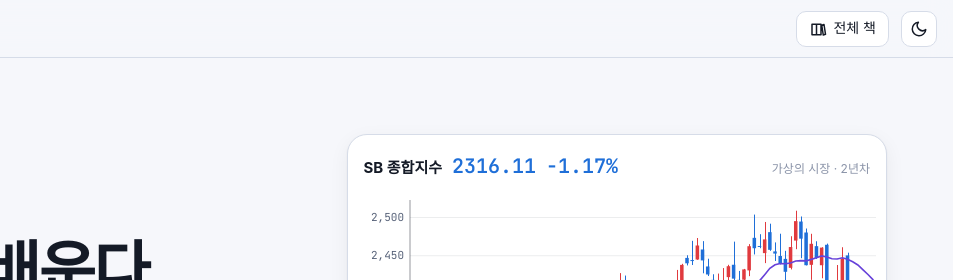
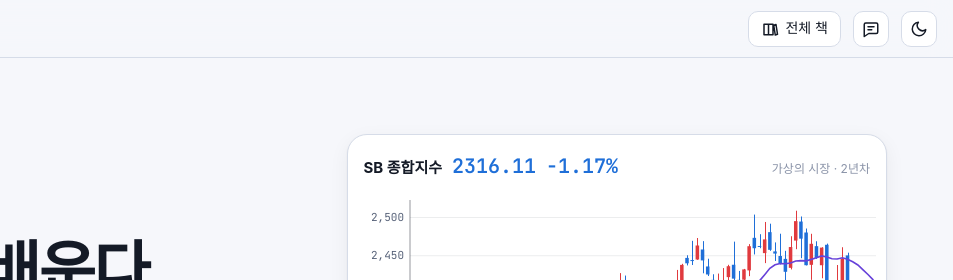
Before and after one commit to geniuskey/stockbook, a website with bundled scripts: page index.html in a window 1280 px wide. Shown: the top 280 px of the page, 327-1280 px from the left. Built offline with nearby package versions, Linux system fonts and the light colour scheme; a web font is replaced by a local one.

Commit message:
Add reader feedback shortcut to top bar

```diff
--- a/css/style.css
+++ b/css/style.css
@@ -155,6 +155,8 @@ hr { border: 0; border-top: 1px solid var(--border); margin: 48px 0; }
   .mb-topbar .series-link { width: 36px; padding: 0; }
   .mb-topbar .series-link span { display: none; }
 }
+@media (max-width: 620px) { .mb-topbar .mb-logo small { display: none; } }
+@media (max-width: 420px) { .mb-topbar .mb-logo span { display: none; } }
 .mb-progress { position: absolute; left: 0; bottom: -1px; height: 2px; background: linear-gradient(90deg, var(--accent), var(--accent-2)); width: 0; }
 
 /* Drawer (chapter list) */
--- a/js/common.js
+++ b/js/common.js
@@ -575,6 +575,7 @@
     const root = body.dataset.root != null ? body.dataset.root : body.dataset.chapter ? "../" : "";
     const curSlug = body.dataset.chapter || "";
     const href = (slug) => (slug ? `${root}chapters/${slug}.html` : `${root}index.html`);
+    const feedbackUrl = "https://books.euiyun.com/feedback.html?book=stockbook&page=" + encodeURIComponent(location.href);
 
     // favicon
     if (!document.querySelector('link[rel="icon"]')) { const fi = document.createElement("link"); fi.rel = "icon"; fi.type = "image/svg+xml"; fi.href = root + "favicon.svg"; document.head.appendChild(fi); }
@@ -589,6 +590,13 @@
       <a class="mb-btn series-link" href="https://books.euiyun.com/" aria-label="전체 책 보기" title="전체 책 보기"><svg width="18" height="18" viewBox="0 0 24 24" fill="none" stroke="currentColor" stroke-width="2" stroke-linecap="round" stroke-linejoin="round" aria-hidden="true"><path d="M4 5.5h6v14H4zM10 5.5h6v14h-6zM17 7l3-1 2 13-3 1z"/></svg><span>전체 책</span></a>
       <button class="mb-btn icon" id="mb-theme" aria-label="테마 전환"></button>
       <div class="mb-progress" id="mb-progress"></div>`;
+    const feedbackButton = document.createElement("a");
+    feedbackButton.className = bar.className.replace("-topbar", "-btn") + " icon feedback-button";
+    feedbackButton.href = feedbackUrl;
+    feedbackButton.setAttribute("aria-label", "독자 의견 보내기");
+    feedbackButton.title = "독자 의견 보내기";
+    feedbackButton.innerHTML = '<svg width="18" height="18" viewBox="0 0 24 24" fill="none" stroke="currentColor" stroke-width="2" stroke-linecap="round" stroke-linejoin="round" aria-hidden="true"><path d="M5 4h14a2 2 0 0 1 2 2v10a2 2 0 0 1-2 2H9l-6 4V6a2 2 0 0 1 2-2z"/><path d="M8 9h8M8 13h5"/></svg>';
+    bar.querySelector("[id$='-theme']").before(feedbackButton);
     body.prepend(bar);
 
     // drawer
@@ -676,8 +684,8 @@
     foot.innerHTML = `StockBook — 주식과 시장을 만져 보며 배우는 인터랙티브 교과서 · 등장하는 회사와 가격은 가상이며, 수치는 교육용 근사 모델입니다. 투자 권유나 투자·세무 자문이 아닙니다.<br>
       © 2026 geniuskey 및 StockBook 기여자 · 콘텐츠 <a rel="license" href="https://creativecommons.org/licenses/by/4.0/">CC BY 4.0</a> · 코드 <a href="${root}LICENSE-MIT">MIT</a> · <a href="${root}LICENSE.md">라이선스 안내</a>`;
     const feedbackLink = document.createElement("a");
-    feedbackLink.href = "https://books.euiyun.com/feedback.html?book=stockbook&page=" + encodeURIComponent(location.href);
-    feedbackLink.textContent = "오류·질문·제안";
+    feedbackLink.href = feedbackUrl;
+    feedbackLink.textContent = "독자 의견";
     foot.append(" · ", feedbackLink);
     body.appendChild(foot);
 
```
